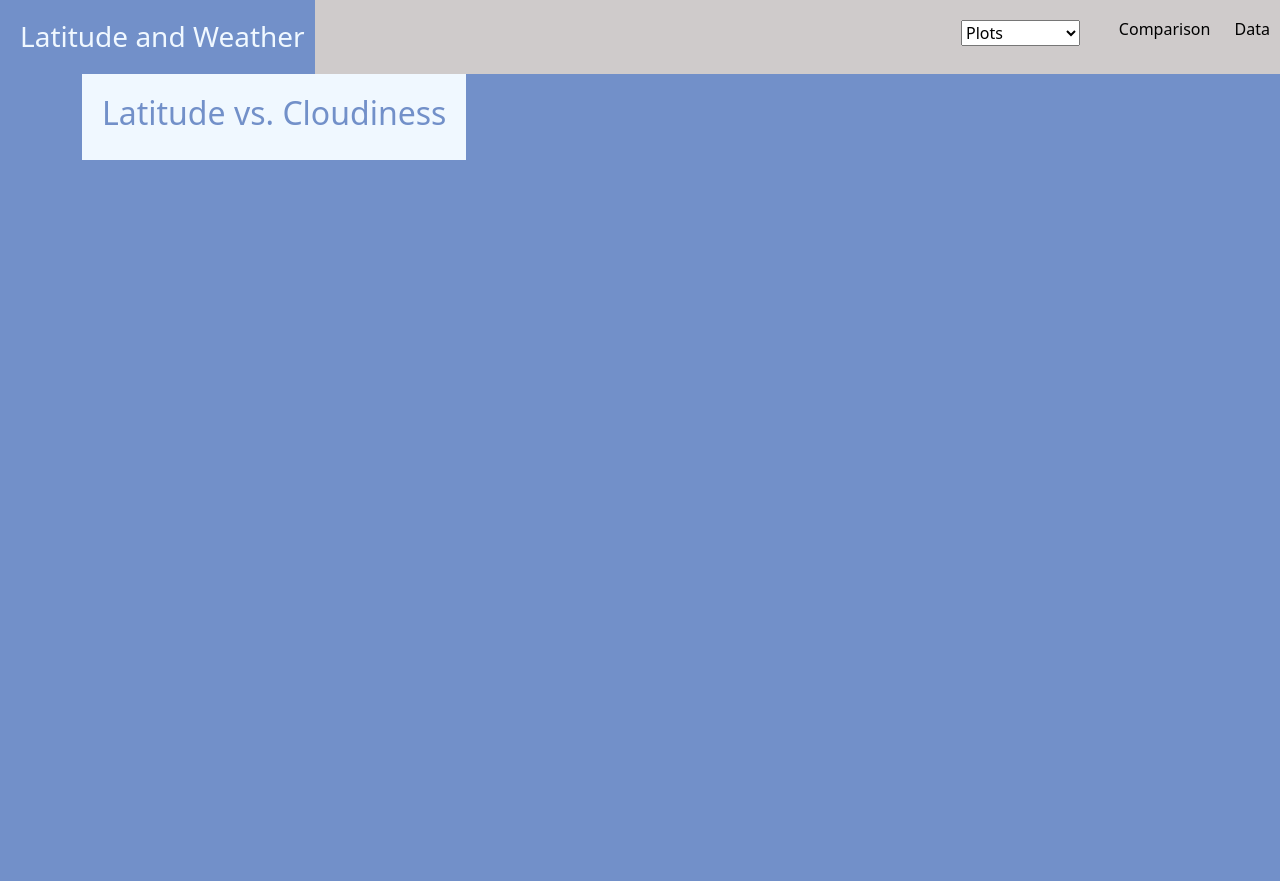
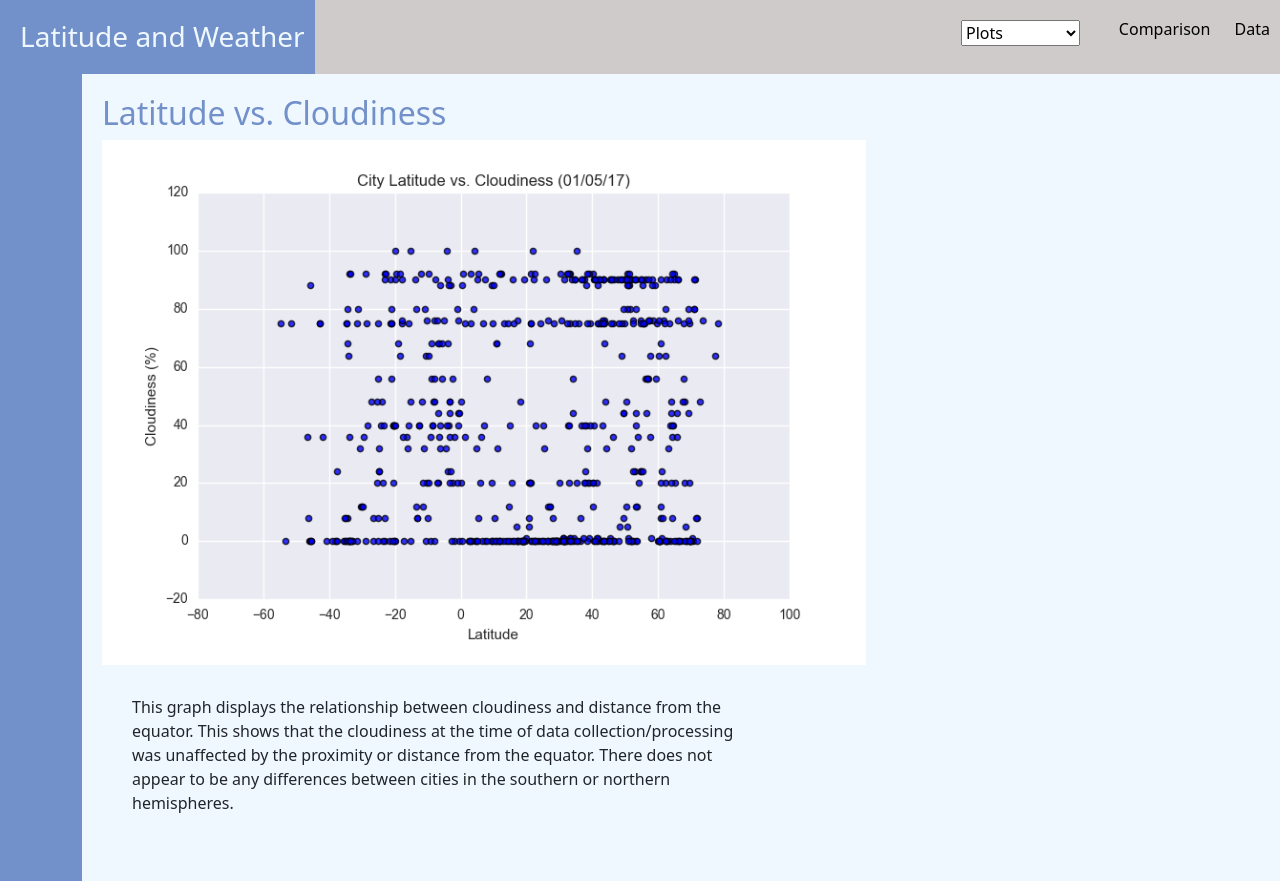
Before and after one commit to cekiorpes/Web-Design-Challenge, a plain HTML site: page cloudiness.html in a window 1280 px wide. Before the commit the page ends 800 px from the top, so only its background shows below. Drawn offline with nearby package versions, Linux system fonts and the light colour scheme.

Commit message:
Update cloudiness.html

```diff
--- a/cloudiness.html
+++ b/cloudiness.html
@@ -1,9 +1,9 @@
 <!DOCTYPE html>
 <html lang="en">
   <head>
-    <meta charset="UTF-8">
-    <meta http-equiv="X-UA-Compatible" content="IE=edge">
-    <meta name="viewport" content="width=device-width, initial-scale=1.0">
+    <meta charset="UTF-8" />
+    <meta http-equiv="X-UA-Compatible" content="IE=edge" />
+    <meta name="viewport" content="width=device-width, initial-scale=1.0" />
     <title>Latitude and Cloudiness</title>
     <link
       href="https://cdn.jsdelivr.net/npm/bootstrap@5.1.3/dist/css/bootstrap.min.css"
@@ -43,5 +43,29 @@
       <div class="wrap">
         <div class="content" , id="box">
           <h2>Latitude vs. Cloudiness</h2>
+          <div class="row">
+            <div class="col-md-8 col-sm-6">
+              <img
+                src="Resources/assets/images/Fig3.png"
+                alt="Cloudiness"
+                class="responsive"
+              />
+            </div>
+          </div>
+          <div class="row">
+            <div class="col-md-7 col-sm">
+              <p>
+                This graph displays the relationship between cloudiness and
+                distance from the equator. This shows that the cloudiness at the
+                time of data collection/processing was unaffected by the
+                proximity or distance from the equator. There does not appear to
+                be any differences between cities in the southern or northern
+                hemispheres.
+              </p>
+            </div>
+          </div>
+        </div>
+      </div>
+    </div>
   </body>
 </html>
```
Lines whose indentation alone changed are shown as unchanged.
